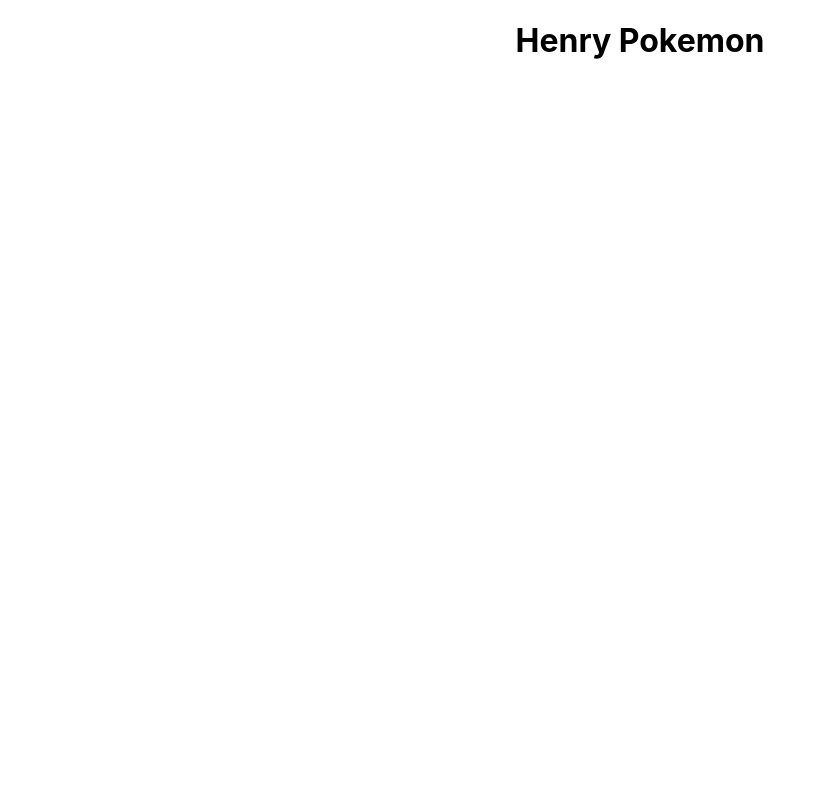
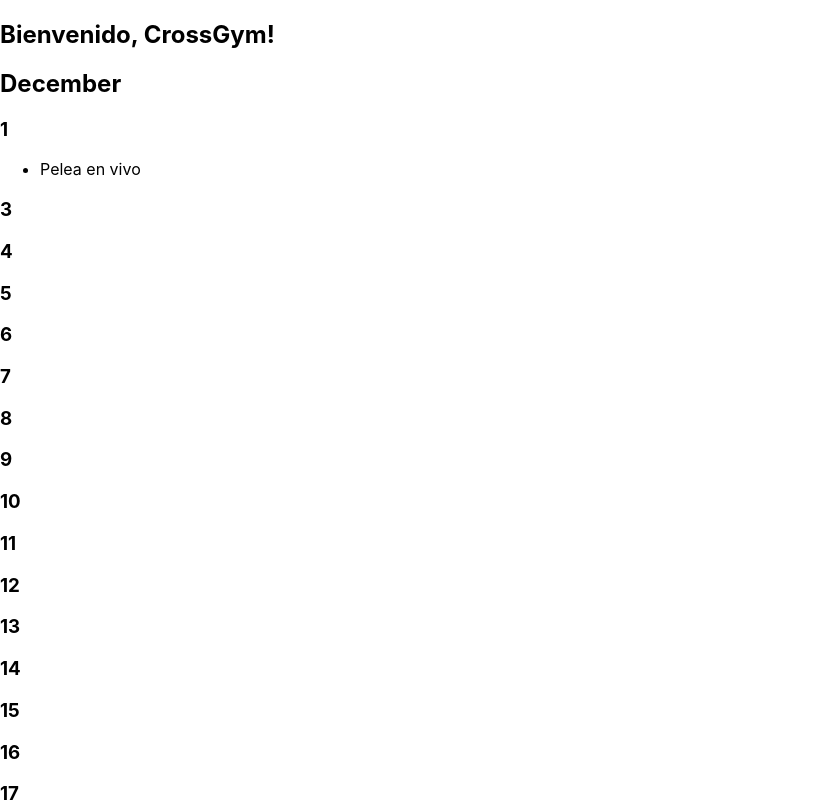
Before and after one commit to ManfredMat/PocketFit, a React (Create React App) app in the folder client/: page /home in a window 1280 px wide. Shown: the top 802 px of the page, without its empty margins (0-826 px from the left). Built offline with nearby package versions, Linux system fonts and the light colour scheme.

Commit message:
Home and Routes

```diff
--- a/client/package.json
+++ b/client/package.json
@@ -7,7 +7,9 @@
     "@testing-library/react": "^11.2.1",
     "@testing-library/user-event": "^12.2.2",
     "react": "^17.0.1",
+    "react-calendar": "^3.5.0",
     "react-dom": "^17.0.1",
+    "react-router-dom": "^6.0.2",
     "react-scripts": "4.0.0",
     "web-vitals": "^0.2.4"
   },
--- a/client/src/App.js
+++ b/client/src/App.js
@@ -1,11 +1,20 @@
-import './App.css';
+import "./App.css";
+import { Routes, Route } from "react-router-dom";
+import Home from "./components/Home/Home.js";
 
 function App() {
   return (
-    <div className="App">
-      <h1>Henry Pokemon</h1>
-    </div>
+    <Routes>
+      <Route path="/home" element={<Home />} />
+    </Routes>
   );
 }
 
 export default App;
+
+/*
+"Landing.js" path "/"
+"SingUp.js" path "/newuser"
+"Login.js" path "/login"
+"Home.js" path "/home"
+*/
--- /dev/null
+++ b/client/src/components/Home/Home.js
@@ -0,0 +1,68 @@
+import React, { useState } from "react";
+
+const GymName = "CrossGym";
+const month = "December";
+const monthDays = [
+  [[1], ["Pelea en vivo"]],
+  [[3] ,[]],
+  [[4] ,[]],
+  [[5] ,[]],
+  [[6] ,[]],
+  [[7] ,[]],
+  [[8] ,[]],
+  [[9] ,[]],
+  [[10] ,[]],
+  [[11] ,[]],
+  [[12] ,[]],
+  [[13] ,[]],
+  [[14] ,[]],
+  [[15] ,[]],
+  [[16] ,[]],
+  [[17] ,[]],
+  [[18] ,[]],
+  [[19] ,[]],
+  [[20] ,[]],
+  [[21] ,[]],
+  [[22] ,[]],
+  [[23] ,[]],
+  [[24] ,["Navidad"]],
+  [[25] ,[]],
+  [[26] ,[]],
+  [[27] ,[]],
+  [[28] ,[]],
+  [[29] ,[]],
+  [[30] ,[]],
+  [[31] ,["Año Nuevo"]],
+]
+
+function Home() {
+  return (
+    <div>
+      <nav></nav>
+      <section>
+        <h1>Bienvenido, {GymName}!</h1>
+        <div name="row-1">
+          <section name="mes">
+            <h2>{month}</h2>
+            <div>{
+              monthDays.map((e) =>
+              <div>
+                <h3>{e[0]}</h3>
+                <ul>
+                  {e[1].map((evento) => <li>{evento}</li>)}
+                </ul>
+              </div>
+              )
+              }</div>
+          </section>
+          <section name="hoy">
+            <h2>Hoy</h2>
+          </section>
+        </div>
+        <div name="row-2"></div>
+      </section>
+    </div>
+  );
+}
+
+export default Home;
--- a/client/src/index.js
+++ b/client/src/index.js
@@ -3,15 +3,15 @@
 import './index.css';
 import App from './App';
 import reportWebVitals from './reportWebVitals';
+import { BrowserRouter } from "react-router-dom";
 
 ReactDOM.render(
   <React.StrictMode>
+     <BrowserRouter>
     <App />
+    </BrowserRouter>
   </React.StrictMode>,
   document.getElementById('root')
 );
 
-// If you want to start measuring performance in your app, pass a function
-// to log results (for example: reportWebVitals(console.log))
-// or send to an analytics endpoint. Learn more: https://bit.ly/CRA-vitals
 reportWebVitals();
```
Also changed, not shown: 1 other file (tests, documents, lock files or other folders).
